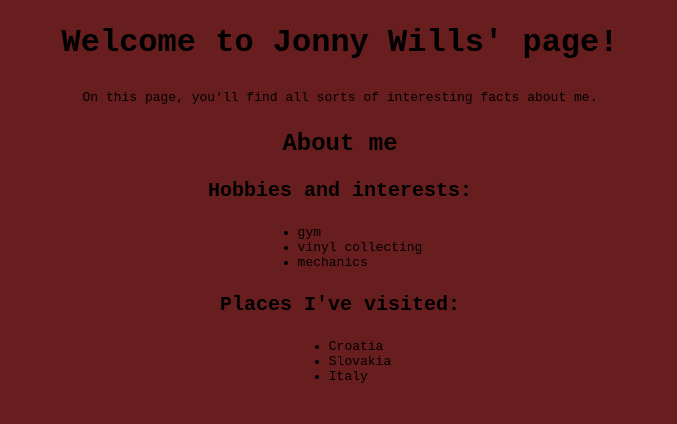
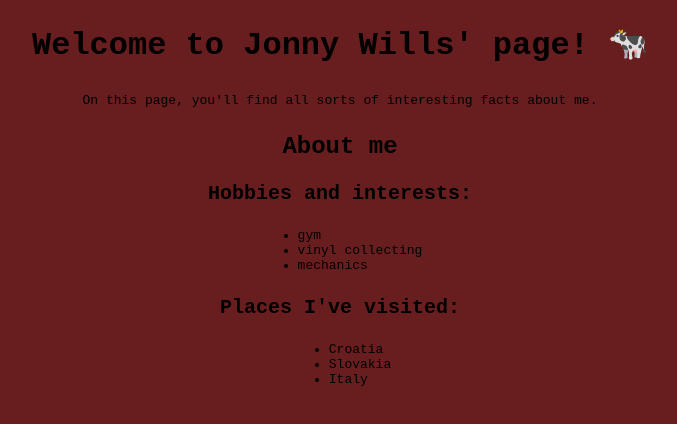
Before and after one commit to woejj/git-fundamentals-lab, a plain HTML site: page index.html in a window 1280 px wide. Shown: the whole page, without its empty margins (300-977 px from the left). Drawn offline with Linux system fonts and the light colour scheme.

Commit message:
changed header to include a cow

```diff
--- a/index.html
+++ b/index.html
@@ -8,7 +8,7 @@
   </head>
 
   <body>
-    <h1>Welcome to Jonny Wills' page!</h1>
+    <h1>Welcome to Jonny Wills' page! 🐄</h1>
     <p>On this page, you'll find all sorts of interesting facts about me.</p>
 
     <h2>About me</h2>
```
